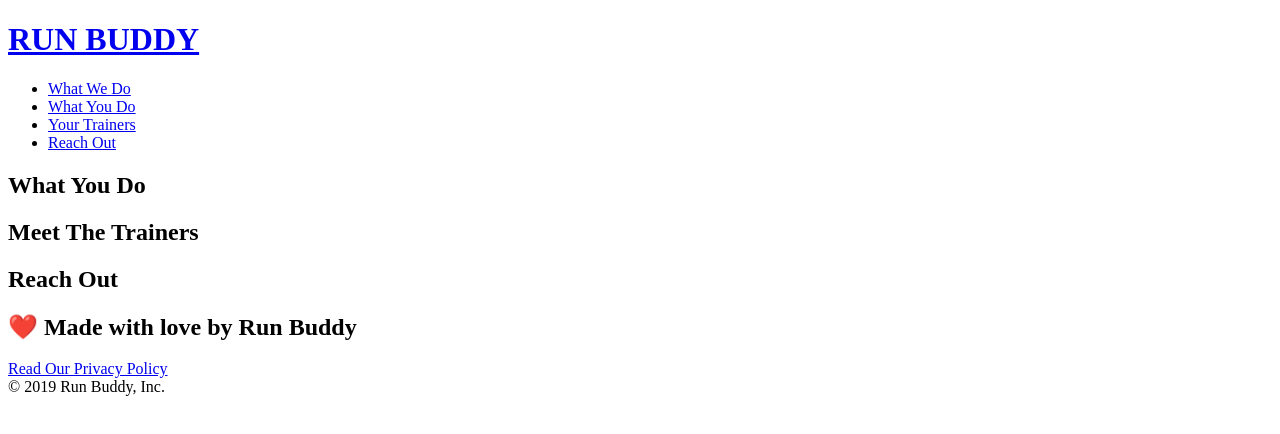
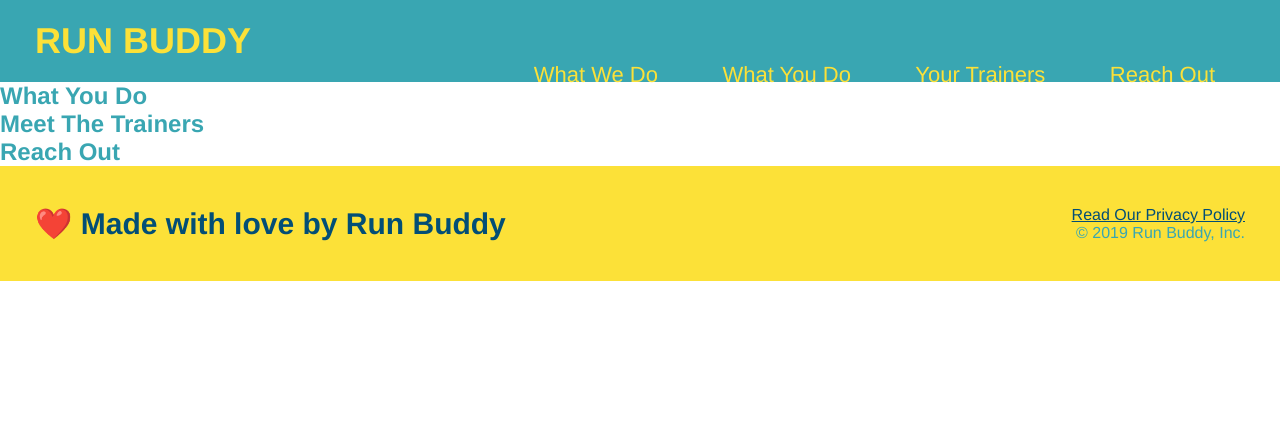
Before and after one commit to melissadaska/run-buddy, a plain HTML site: page index.html in a window 1280 px wide. Drawn offline with Linux system fonts and the light colour scheme.

Commit message:
Add assets to repo

```diff
--- /dev/null
+++ b/assets/css/style.css
@@ -0,0 +1,56 @@
+* {
+    margin: 0;
+    padding: 0;
+    box-sizing: border-box;
+}
+
+body {
+    color: #39a6b2;
+    font-family: Helvetica, Arial, sans-serif;
+}
+
+header {
+    padding: 20px 35px;
+    background-color: #39a6b2;
+}
+h1 a {
+    font-weight: bold;
+    font-size: 36px;
+    color: #fce138;
+    margin: 0;
+}
+header a {
+    text-decoration: none;
+    color: #fce138;
+}
+header nav {
+    float: right;
+    margin: 0;
+}
+header nav ul li {
+    display: inline;
+}
+header nav ul li a {
+    margin: 0 30px;
+    font-weight: lighter;
+    font-size: 22px;
+}
+footer {
+    background: #fce138;
+    width: 100%;
+    padding: 40px 35px;
+}
+footer h2 {
+    display: inline;
+    color: #024e76;
+    font-size: 30px;
+    margin: 0;
+}
+footer div {
+    float: right;
+    line height: 1.5;
+    text-align: right;
+}
+footer a {
+    color: #024e76;
+}
--- a/index.html
+++ b/index.html
@@ -3,7 +3,7 @@
     <head>
         <meta charset="UTF-8" />
         <title>Run Buddy</title>
-        <link rel="stylesheet" href="/Users/melissaross/Desktop/projects/assets/css/style.css" />
+        <link rel="stylesheet" href="assets/css/style.css" />
     </head>
     <body>
         <!--navigation-->
```
